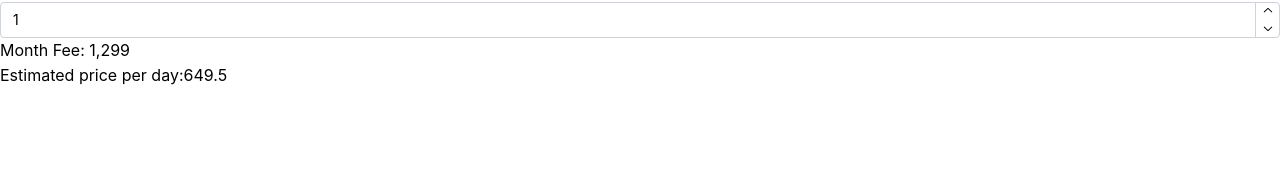
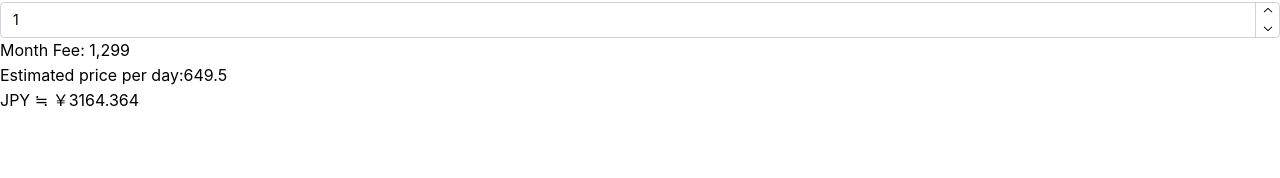
Before and after one commit to muoegu/nextjs-react-tutorial, a Next.js app: page /gym in a window 1280 px wide. Shown: the part 107-285 px from the top of the page. Built offline with nearby package versions, Linux system fonts and the light colour scheme.

Commit message:
debug type

```diff
--- a/app/gym/page.tsx
+++ b/app/gym/page.tsx
@@ -4,10 +4,10 @@ import { Title, NumberInput, Text } from "@mantine/core";
 import { useState } from "react";
 
 const GymClient = () => {
-    const [value, setValue] = useState<string | number>('1');
+    const [value, setValue] = useState<number>(1);
     const month_fee = 1299;
-    console.log(value);
     const per_day = month_fee / value / 2;
+    const price_JPY = per_day * 4.872;
 
     return (
         <>
@@ -19,6 +19,7 @@ const GymClient = () => {
             />
             <Text>Month Fee: {month_fee.toLocaleString()}</Text>
             <Text>Estimated price per day:{per_day}</Text>
+            <Text>JPY ≒ ￥{price_JPY}</Text>
         </>
     );
 }
```
